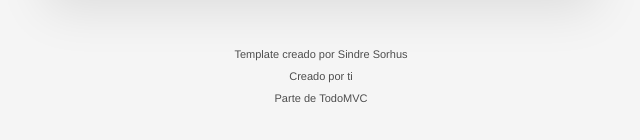
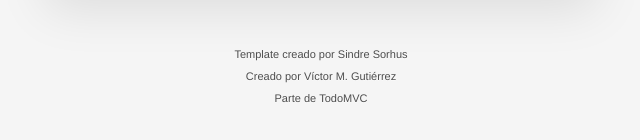
Before and after one commit to Apoyo-Web/To-do, a website built with webpack: page src/index.html in a window 1280 px wide. Shown: the part 254-394 px from the top of the page, 319-959 px from the left. Built offline with nearby package versions, Linux system fonts and the light colour scheme.

Commit message:
Finalizado

```diff
--- a/src/index.html
+++ b/src/index.html
@@ -62,7 +62,7 @@
 
         <p>Template creado por <a href="http://sindresorhus.com">Sindre Sorhus</a></p>
         <!-- Change this out with your name and url ↓ -->
-        <p>Creado por <a href="http://todomvc.com">ti</a></p>
+        <p>Creado por Víctor M. Gutiérrez</p>
         <p>Parte de <a href="http://todomvc.com">TodoMVC</a></p>
     </footer>
 
```
Also changed, not shown: dist/assets/logo.jpg (added), dist/index.html (added), 5 other files.
